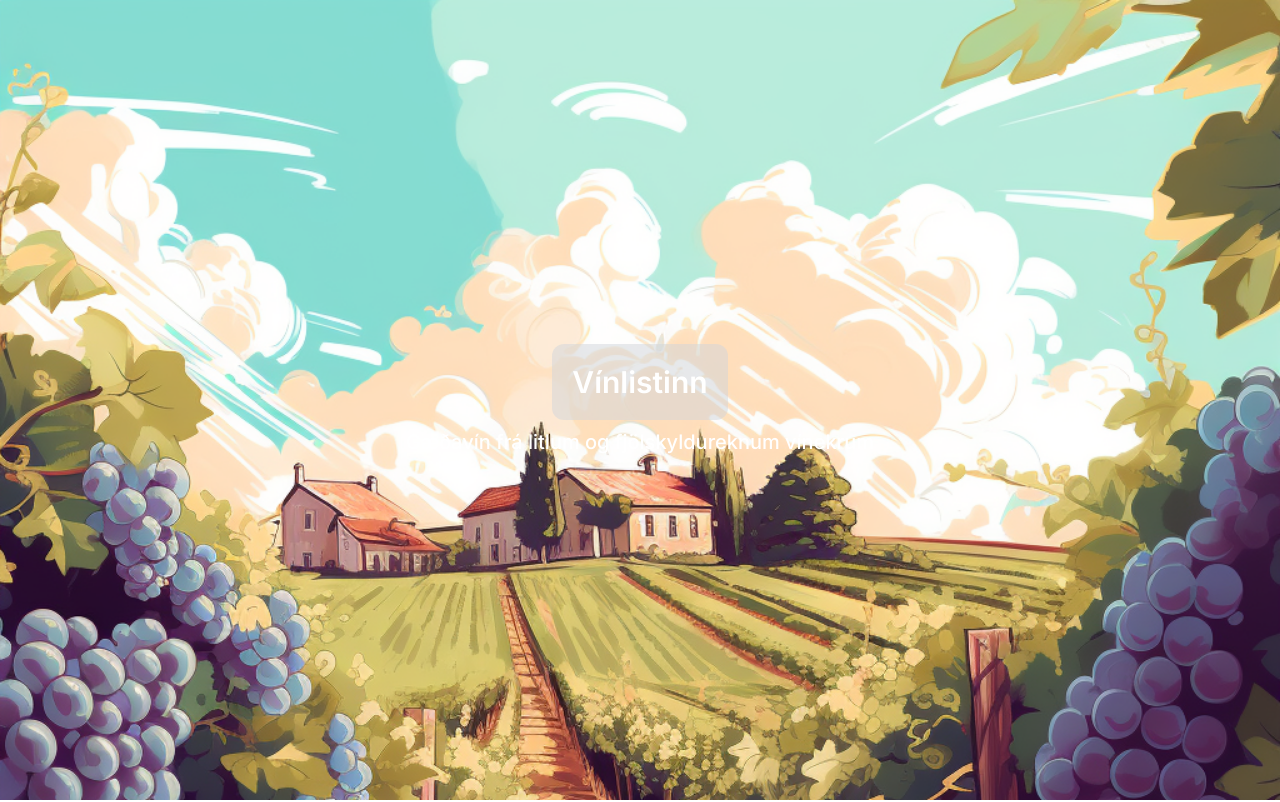
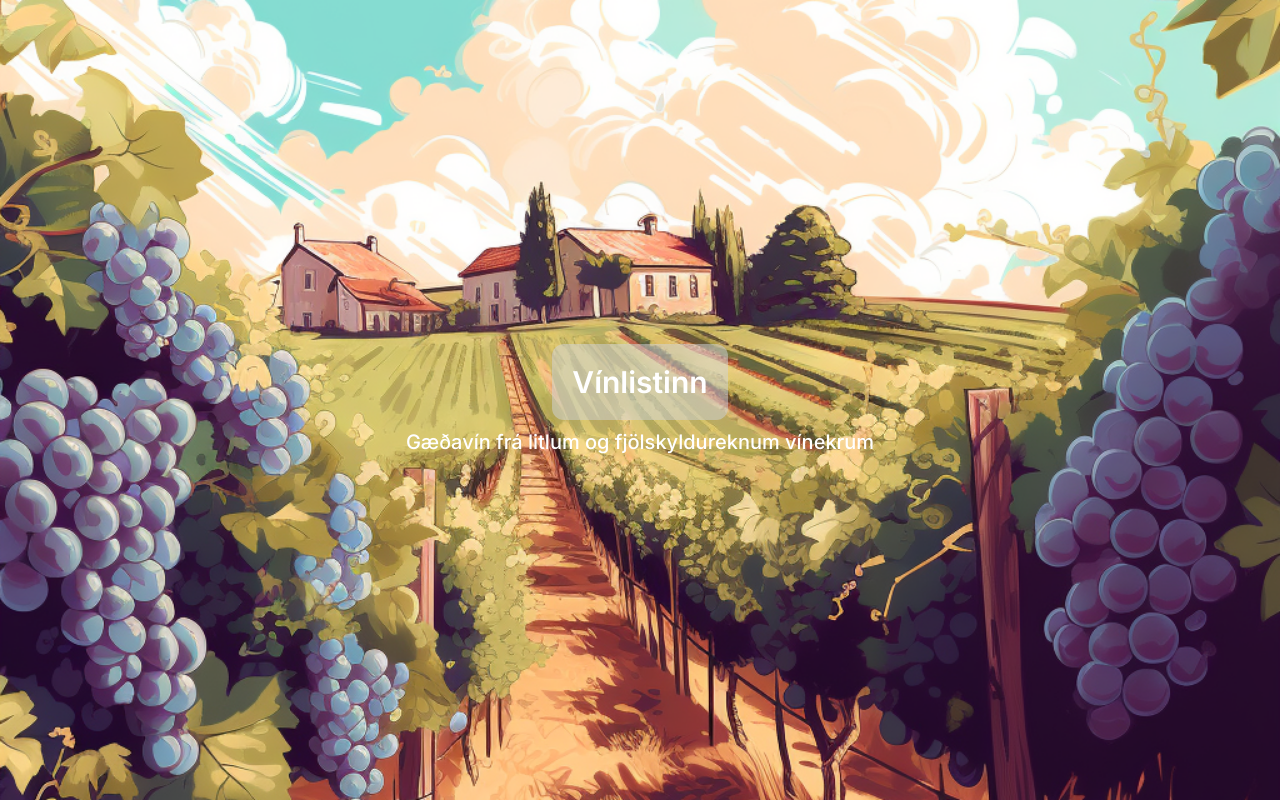
Before and after one commit to einargudnig/vinlistinn, a Next.js app: page / in a window 1280 px wide. Shown: the top 802 px of the page. Built offline with nearby package versions, Linux system fonts and the light colour scheme.

Commit message:
fixing header image

```diff
--- a/app/page.tsx
+++ b/app/page.tsx
@@ -22,6 +22,7 @@
           <Image
             src="/images/midjourney-wine.png"
             alt="Background Image"
+            className="w-full h-full object-cover"
             width={1620}
             height={800}
           />
```
